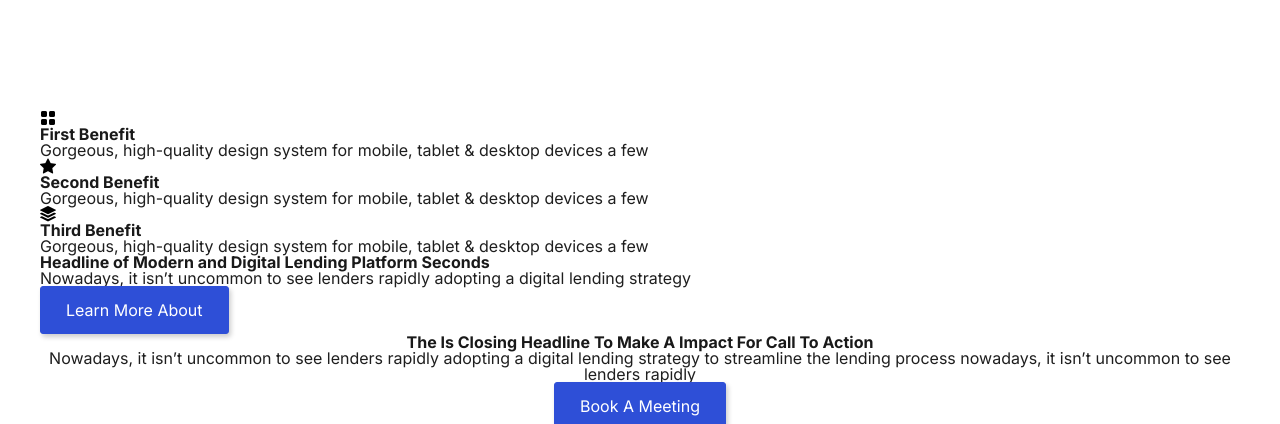
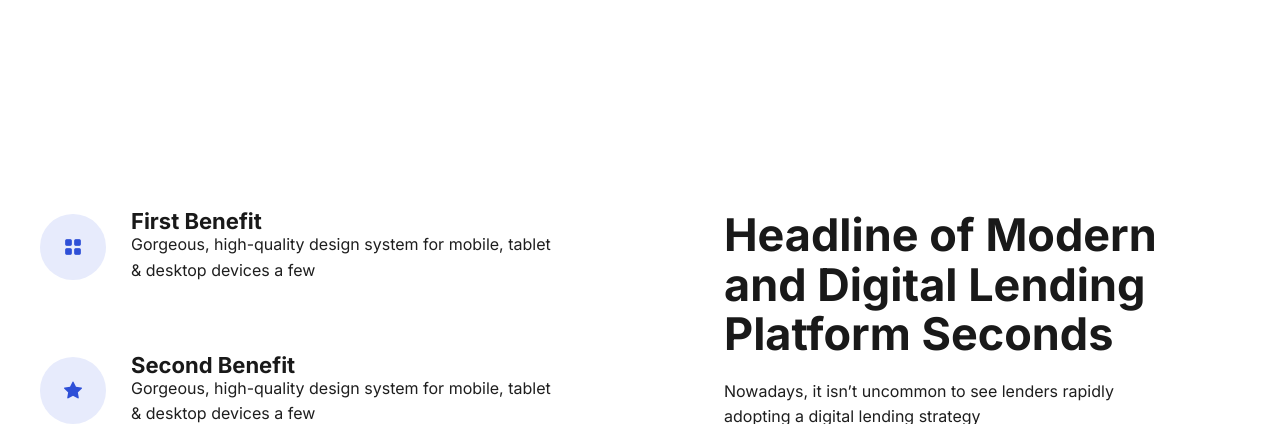
Before and after one commit to ahmadovTural/landing-page, a plain HTML site: page index.html in a window 1280 px wide. Shown: the part 1270-1694 px from the top of the page. Drawn offline with nearby package versions, Linux system fonts and the light colour scheme.

Commit message:
about section completed

```diff
--- a/css/style.css
+++ b/css/style.css
@@ -121,3 +121,59 @@ header {
 .home__description {
     line-height: 1.6;
 }
+
+
+/** ========== About Section ========== */
+.about {
+    padding: 100px 0;
+}
+
+.about .row .col {
+    width: 43%;
+}
+
+.about__texts {
+    margin-bottom: 70px;
+}
+
+.about__icon {
+    background-color: var(--secondary);
+    color: var(--primary);
+    font-size: 18px;
+    display: inline-flex;
+    align-items: center;
+    padding: 24px;
+    border-radius: 100%;
+    margin-right: 25px;
+    cursor: pointer;
+    transition: all .4s ease-in-out;
+}
+
+.about__icon:hover i {
+    color: var(--hover--primary);
+}
+
+.about__title {
+    font-size: 22px;
+    transition: all .4s ease-in-out;
+    cursor: pointer;
+}
+
+.about__title:hover {
+    color: var(--primary);
+}
+
+.about__description {
+    line-height: 1.6;
+}
+
+.about__heading {
+    font-size: 45px;
+    line-height: 1.1;
+}
+
+.about__text {
+    margin-bottom: 30px;
+    width: 450px;
+    line-height: 1.6;
+}
--- a/index.html
+++ b/index.html
@@ -161,42 +161,50 @@
         <!--* About Section  -->
         <section class="about" id="about">
             <div class="container">
-                <div class="container">
-                    <div class="row">
+                <div class="row justify-between">
                     <div class="col">
-                            <div class="about__texts">
+                        <div class="about__texts d-flex align-center">
+                            <div class="about__icon">
                                 <i class="bi bi-grid-fill"></i>
+                            </div>
                             <div class="about__info">
-                                    <h3 class="fw-bold text-primary">First Benefit</h3>
-                                    <p class="fw-regular text-secondary">Gorgeous, high-quality design system for
+                                <h3 class="about__title fw-bold text-primary">First Benefit</h3>
+                                <p class="about__description fw-regular text-secondary">Gorgeous, high-quality design
+                                    system for
                                     mobile, tablet & desktop devices a few
                                 </p>
                             </div>
                         </div>
-                            <div class="about__texts">
+                        <div class="about__texts d-flex align-center">
+                            <div class="about__icon">
                                 <i class="bi bi-star-fill"></i>
+                            </div>
                             <div class="about__info">
-                                    <h3 class="fw-bold text-primary">Second Benefit</h3>
-                                    <p class="fw-regular text-secondary">Gorgeous, high-quality design system for
+                                <h3 class="about__title fw-bold text-primary">Second Benefit</h3>
+                                <p class="about__description fw-regular text-secondary">Gorgeous, high-quality design
+                                    system for
                                     mobile, tablet & desktop devices a few
                                 </p>
                             </div>
                         </div>
-                            <div class="about__texts">
+                        <div class="about__texts d-flex align-center">
+                            <div class="about__icon">
                                 <i class="bi bi-stack"></i>
+                            </div>
                             <div class="about__info">
-                                    <h3 class="fw-bold text-primary">Third Benefit</h3>
-                                    <p class="fw-regular text-secondary">Gorgeous, high-quality design system for
+                                <h3 class="about__title fw-bold text-primary">Third Benefit</h3>
+                                <p class="about__description fw-regular text-secondary">Gorgeous, high-quality design
+                                    system for
                                     mobile, tablet & desktop devices a few
                                 </p>
                             </div>
                         </div>
                     </div>
                     <div class="col">
-                            <h2 class="about__title fw-bold text-primary">Headline of Modern and Digital Lending
+                        <h2 class="about__heading fw-bold text-primary mb-20">Headline of Modern and Digital Lending
                             Platform Seconds
                         </h2>
-                            <p class="about__description fw-regular text-secondary">Nowadays, it isn’t uncommon to see
+                        <p class="about__text fw-regular text-secondary">Nowadays, it isn’t uncommon to see
                             lenders rapidly adopting a digital lending strategy
                         </p>
                         <button class="btn btn--primary">Learn More About</button>
```
Lines whose indentation alone changed are shown as unchanged.
